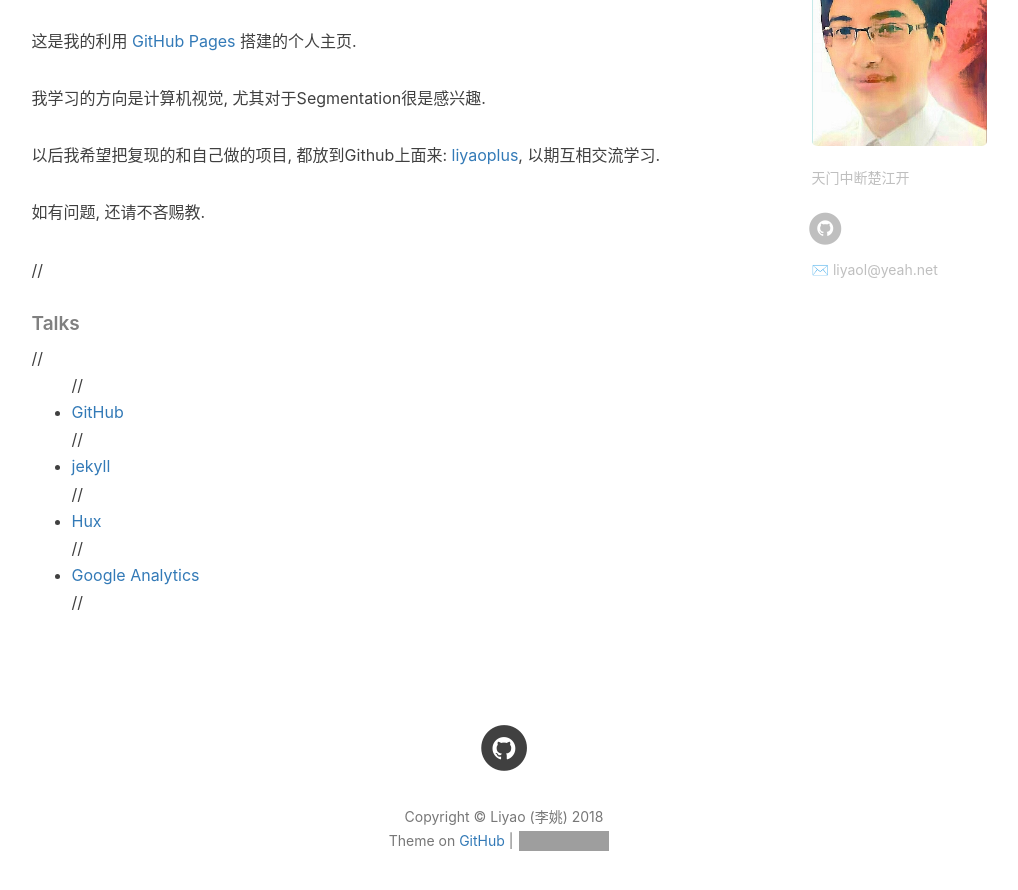
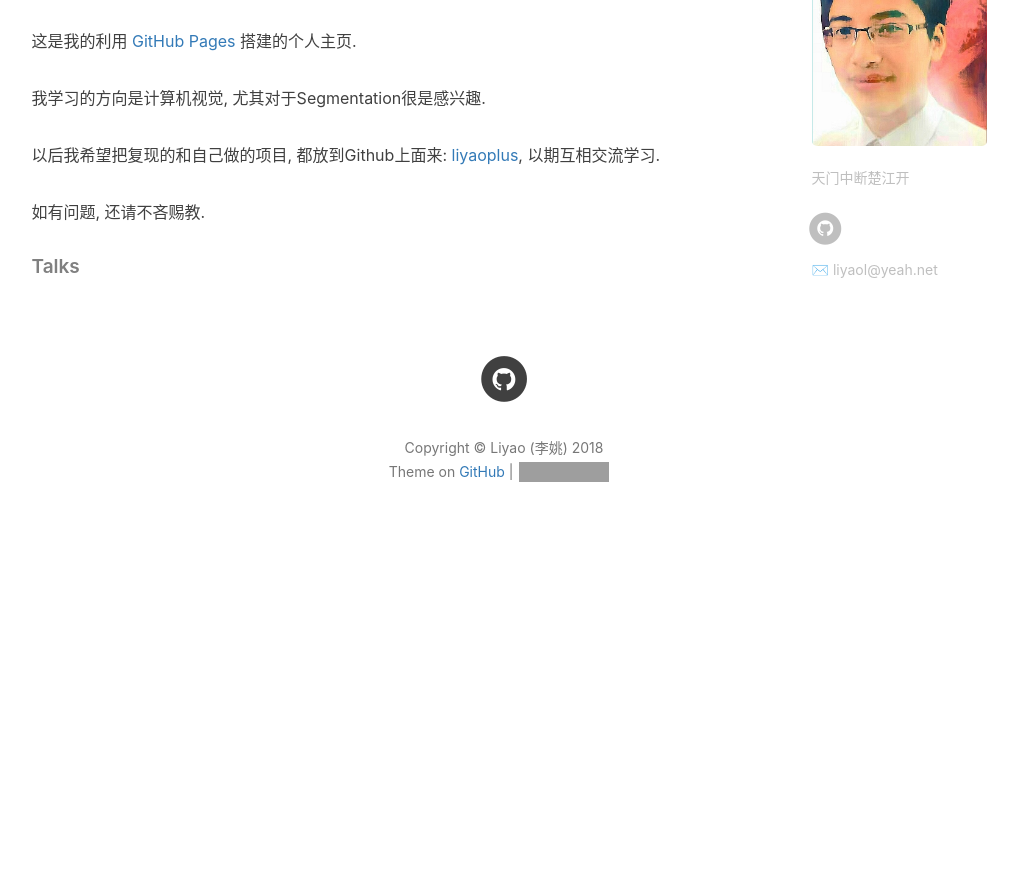
Before and after one commit to liyaoplus/liyaoplus.github.io, a Jekyll site: the page built from about.html, in a window 1280 px wide and 900 px high, scrolled down 569 px. Shown: the top 890 px of the window, without its empty margins (136-1154 px from the left). Built offline with Jekyll 4.4.1, drawn with Linux system fonts in a browser that asks for light colours; nearby versions of some CDN libraries; comment, search, counter and statistics services are not loaded; after the commit the page ends 1145 px from its top, so only the background shows below that; grey boxes are pictures that could not be loaded.

```diff
--- a/about.html
+++ b/about.html
@@ -29,14 +29,16 @@ header-img: "img/post-bg-rwd.jpg"
 
     <p></p>
 
-    //<h5>Talks</h5>
+    <h5>Talks</h5>
 
-    //<ul>
-    //    <li><a href="https://github.com">GitHub</a></li>
-    //    <li><a href="http://jekyll.com.cn/">jekyll</a></li>
-    //    <li><a href="http://huangxuan.me/">Hux</a></li>
-    //    <li><a href="https://analytics.google.com/analytics">Google Analytics</a></li>
-    //</ul>
+    <!--
+    <ul>
+        <li><a href="https://github.com">GitHub</a></li>
+        <li><a href="http://jekyll.com.cn/">jekyll</a></li>
+        <li><a href="http://huangxuan.me/">Hux</a></li>
+        <li><a href="https://analytics.google.com/analytics">Google Analytics</a></li>
+    </ul>
+    -->
 </div>
 
 <!-- English Version -->
```
